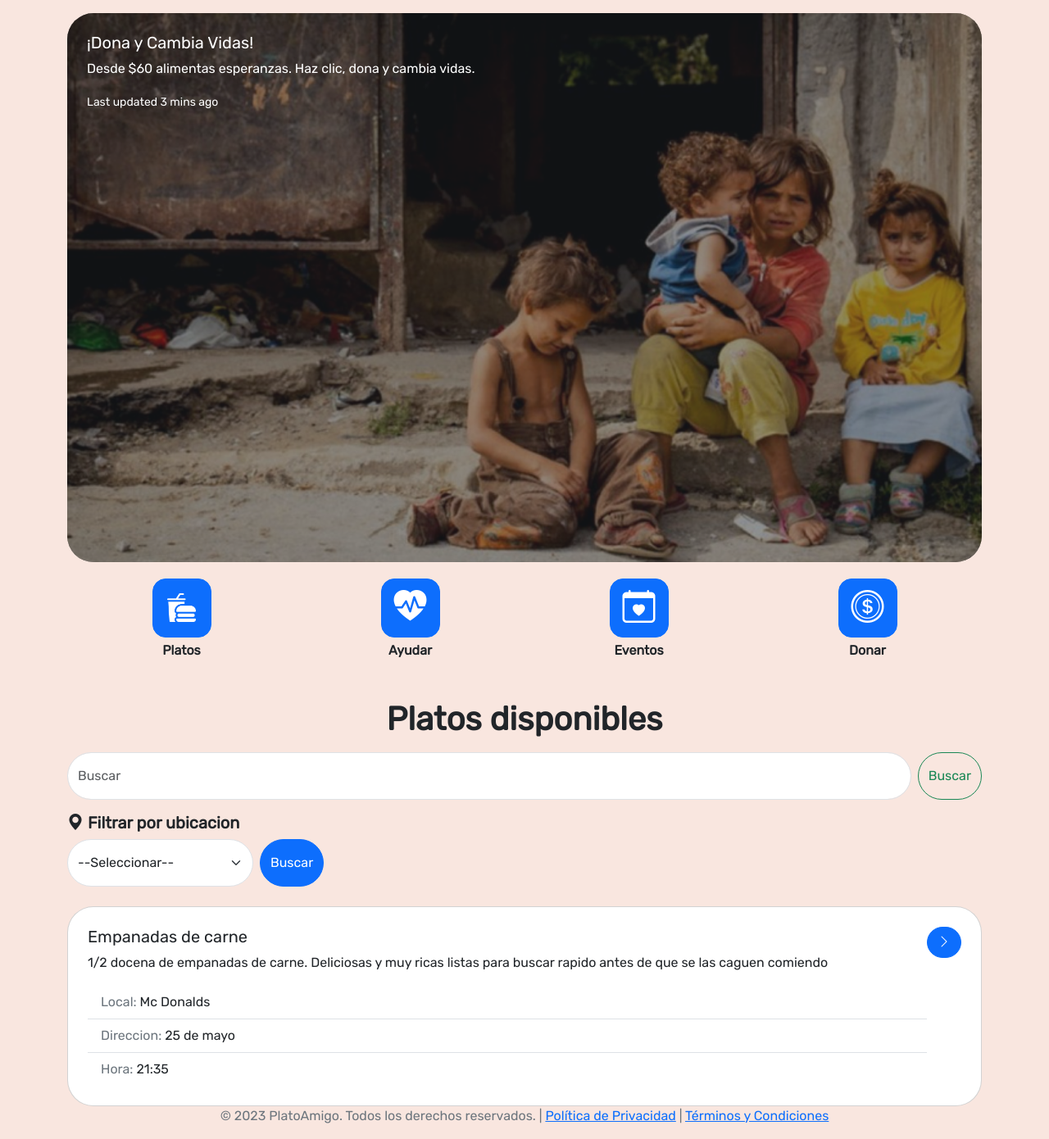
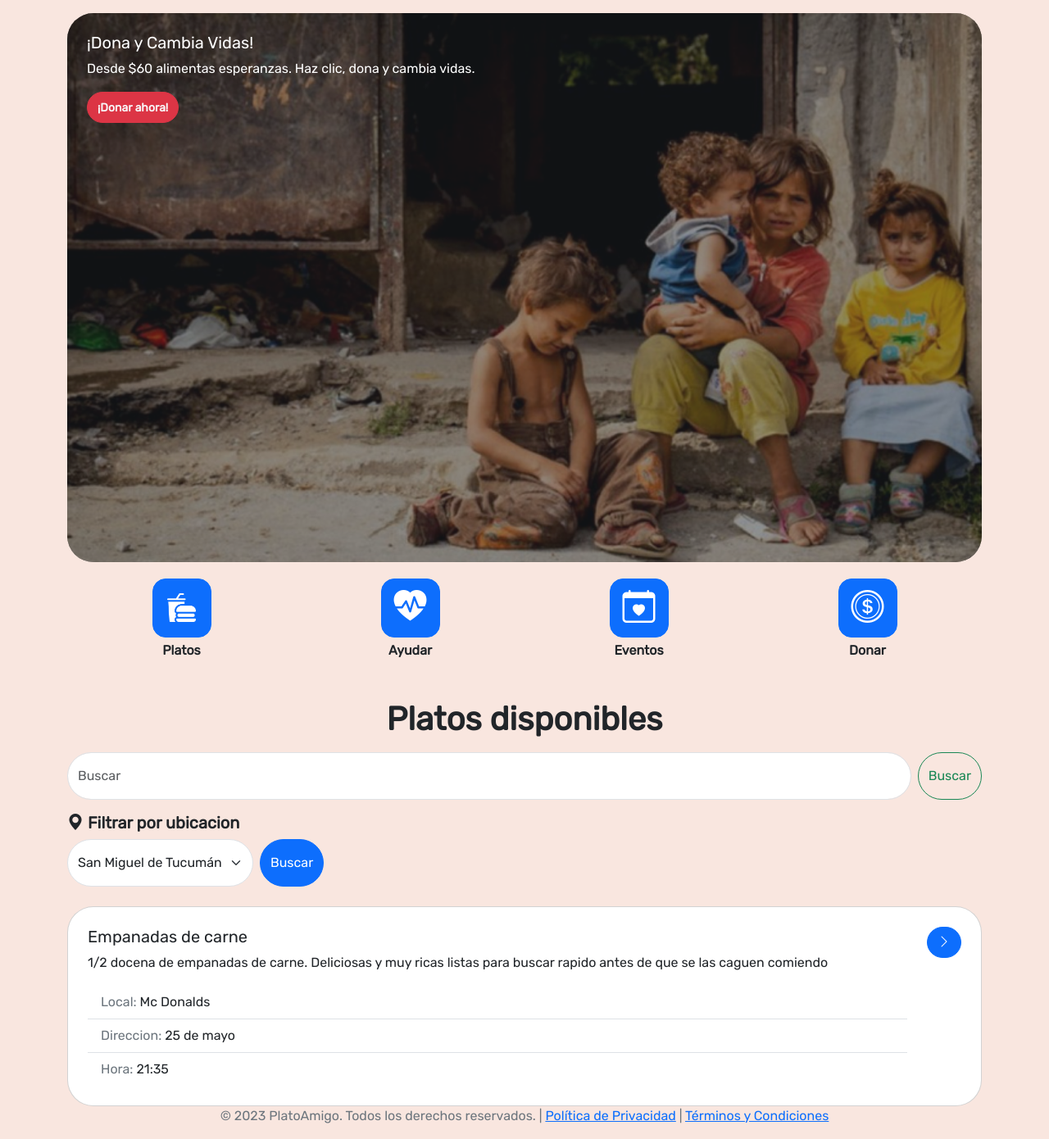
Before and after one commit to teoMunoz99/PlatoAmigo, a PHP site: page /php/publicaciones.php in a window 1280 px wide. Shown: the part 72-1462 px from the top of the page at 82% size. Run offline with PHP 8.4, Linux system fonts and the light colour scheme.

Commit message:
linkie la pagina de error en todos los botones

```diff
--- a/php/navbar.php
+++ b/php/navbar.php
@@ -11,24 +11,13 @@
                     <a class="nav-link active" aria-current="page" href="publicaciones.php">Inicio</a>
                 </li>
                 <li class="nav-item">
-                    <a class="nav-link" href="#">Mi Perfil</a>
+                    <a class="nav-link" href="error404.php">Mi Perfil</a>
                 </li>
                 <li class="nav-item">
                     <a class="nav-link" href="registro.php">Registrarme</a>
                 </li>
-                <!--<li class="nav-item dropdown">
-          <a class="nav-link dropdown-toggle" href="#" role="button" data-bs-toggle="dropdown" aria-expanded="false">
-            Dropdown
-          </a>
-          <ul class="dropdown-menu">
-            <li><a class="dropdown-item" href="#">Action</a></li>
-            <li><a class="dropdown-item" href="#">Another action</a></li>
-            <li><hr class="dropdown-divider"></li>
-            <li><a class="dropdown-item" href="#">Something else here</a></li>
-          </ul>
-        </li>-->
                 <li class="nav-item">
-                    <a class="nav-link" href="#">¿Quiénes somos?</a>
+                    <a class="nav-link" href="error404.php">¿Quiénes somos?</a>
                 </li>
             </ul>
         </div>
--- a/php/publicaciones.php
+++ b/php/publicaciones.php
@@ -21,7 +21,7 @@ require_once 'encabezado.php';
                             <div class="card-img-overlay p-4">
                                 <h5 class="card-title">¡Dona y Cambia Vidas!</h5>
                                 <p class="card-text">Desde $60 alimentas esperanzas. Haz clic, dona y cambia vidas.</p>
-                                <p class="card-text"><small>Last updated 3 mins ago</small></p>
+                                <a href="error404.php" class="card-text text-light text-decoration-none btn btn-danger rounded-pill fw-bold"><small>¡Donar ahora!</small></a>
                             </div>
                         </div>
                     </div>
@@ -33,7 +33,7 @@ require_once 'encabezado.php';
                                 <h5 class="card-title">Un Bocado, Un Gesto</h5>
                                 <p class="card-text">Cada bocado cuenta. Haz clic para unirte y
                                     hacer pequeñas acciones con grandes impactos.</p>
-                                <p class="card-text"><small>Last updated 3 mins ago</small></p>
+                                    <a href="error404.php" class="card-text text-light text-decoration-none btn btn-danger rounded-pill fw-bold"><small>¡Donar ahora!</small></a>
                             </div>
                         </div>
                     </div>
@@ -45,7 +45,7 @@ require_once 'encabezado.php';
                                 <h5 class="card-title">Platos que Nutren Sueños</h5>
                                 <p class="card-text">Convierte un plato en un sueño cumplido.
                                     Únete a nosotros y ayuda a alimentar el futuro.</p>
-                                <p class="card-text"><small>Last updated 3 mins ago</small></p>
+                                <a href="error404.php" class="card-text text-light text-decoration-none btn btn-danger rounded-pill fw-bold"><small>¡Donar ahora!</small></a>
                             </div>
                         </div>
                     </div>
@@ -54,26 +54,25 @@ require_once 'encabezado.php';
         </section>
         <!--Botones principales-->
         <section class="d-flex justify-content-around flex-wrap mt-3">
-            <a href="" class='text-center text-decoration-none text-dark fw-bold'>
+            <a href="error404.php" class='text-center text-decoration-none text-dark fw-bold'>
                 <div class='btn btn-primary btn-p m-1 rounded-4 d-flex justify-content-center align-items-center'>
-                    <!--<i class="bi bi-cup-hot-fill icono-btn"></i>-->
                     <img src="../img/iconos-comida/fast-food.png" class="w-75 invertir-color" alt="">
                 </div>
                 Platos
             </a>
-            <a href="" class='text-center text-decoration-none text-dark fw-bold'>
+            <a href="error404.php" class='text-center text-decoration-none text-dark fw-bold'>
                 <div class='btn btn-primary btn-p m-1 rounded-4 d-flex justify-content-center align-items-center'>
                     <i class="bi bi-heart-pulse-fill icono-btn"></i>
                 </div>
                 Ayudar
             </a>
-            <a href="" class='text-center text-decoration-none text-dark fw-bold'>
+            <a href="error404.php" class='text-center text-decoration-none text-dark fw-bold'>
                 <div class='btn btn-primary btn-p m-1 rounded-4 d-flex justify-content-center align-items-center'>
                     <i class="bi bi-calendar-heart icono-btn"></i>
                 </div>
                 Eventos
             </a>
-            <a href="" class='text-center text-decoration-none text-dark fw-bold'>
+            <a href="error404.php" class='text-center text-decoration-none text-dark fw-bold'>
                 <div class='btn btn-primary btn-p m-1 rounded-4 d-flex justify-content-center align-items-center'>
                     <i class="bi bi-coin icono-btn"></i>
                 </div>
@@ -84,7 +83,7 @@ require_once 'encabezado.php';
         <h2 class='text-center fs-1 fw-bold mt-5'>Platos disponibles</h2>
         <!--Buscador-->
         <section class='mt-3'>
-            <form class="d-flex" role="search">
+            <form class="d-flex" action="error404.php" method="get" role="search">
                 <input class="form-control me-2 rounded-pill py-3" type="search" placeholder="Buscar"
                     aria-label="Search">
                 <button class="btn btn-outline-success  rounded-pill" type="submit">Buscar</button>
@@ -93,12 +92,11 @@ require_once 'encabezado.php';
         <!--Seleccionar region-->
         <section class='mt-3'>
             <h5 class="fw-bold"><i class="bi bi-geo-alt-fill"></i> Filtrar por ubicacion</h5>
-            <form class="d-flex" action="" method="post">
+            <form class="d-flex" action="error404.php" method="get">
                 <fieldset>
                     <div class="me-2">
                         <select class="form-select rounded-pill py-3" id="ubi" name="zona"
                             aria-label="Default select example">
-                            <option selected>--Seleccionar--</option>
                             <option value="1">San Miguel de Tucumán</option>
                             <option value="2">Yerba Buena</option>
                             <option value="3">Three</option>
@@ -113,7 +111,7 @@ require_once 'encabezado.php';
             <section>
                 <article class="card rounded-5 p-2">
                     <div class="card-body d-flex">
-                        <div class='w-100'>
+                        <div class='w-100 me-4'>
                             <h5 class="card-title">Empanadas de carne</h5>
                             <p class="card-text">1/2 docena de empanadas de carne. Deliciosas y muy ricas listas para
                                 buscar rapido antes de que se las caguen comiendo</p>
@@ -125,9 +123,7 @@ require_once 'encabezado.php';
                             </ul>
                         </div>
                         <div class='d-flex align-items-start'>
-                            <a href="#" class="btn btn-primary rounded-5"><i class="bi bi-chevron-right"></i></a>
-                            <!--<a href="#" class="btn btn-primary"><i class="bi bi-three-dots-vertical"></i></a>-->
-                            <!--<a href="#" class="btn btn-primary"><i class="bi bi-three-dots"></i></a>-->
+                            <a href="error404.php" class="btn btn-primary rounded-5"><i class="bi bi-chevron-right"></i></a>
                         </div>
                     </div>
                 </article>
```
